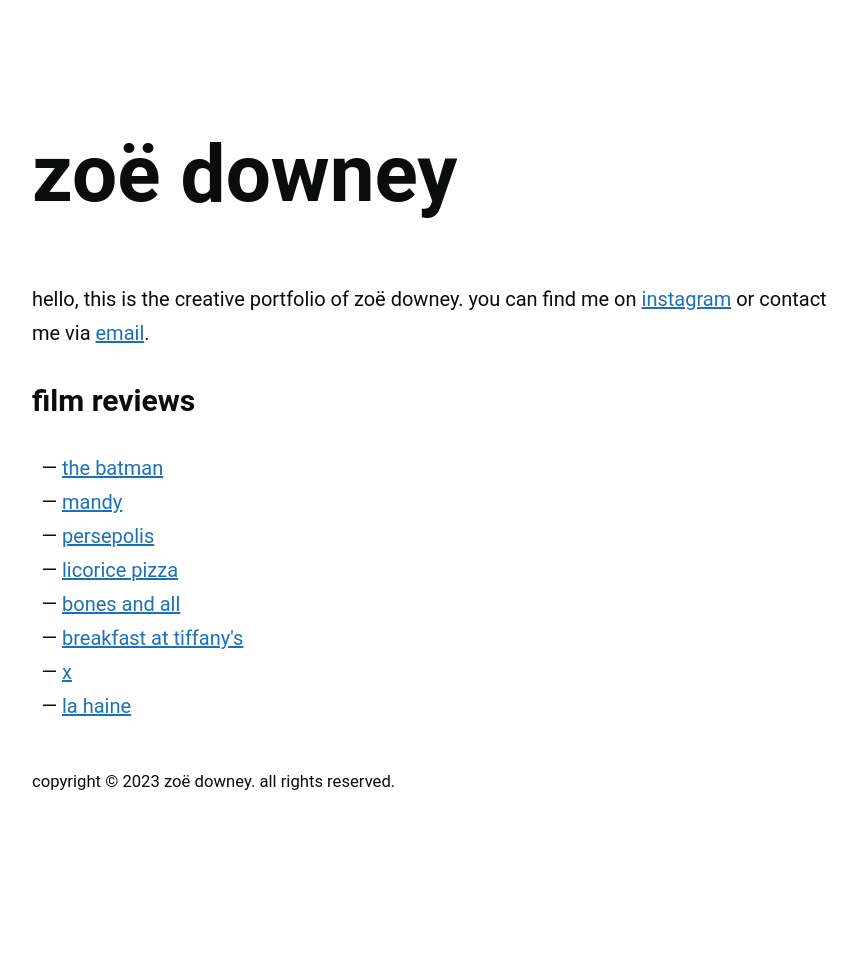
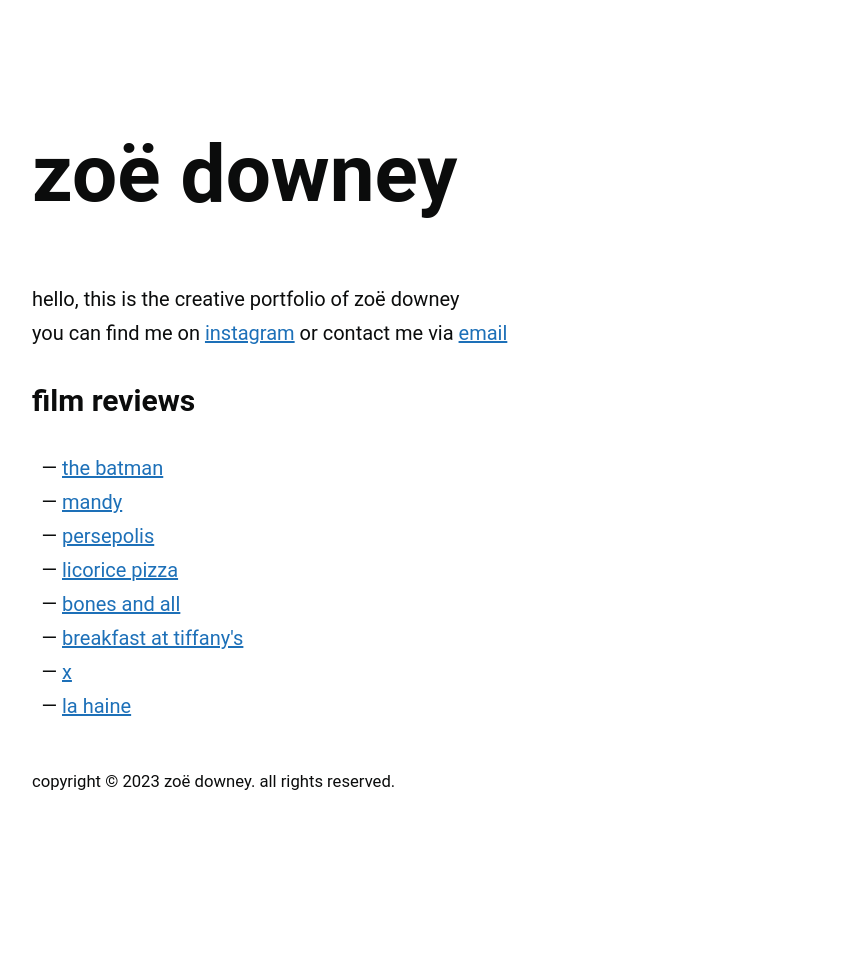
Before and after one commit to zoeurl/zoedowney.github.io, a Jekyll site: the page built from index.html, in a window 1280 px wide. Shown: the whole page, without its empty margins (208-1063 px from the left). Built offline with Jekyll 4.4.1, drawn with Linux system fonts in a browser that asks for light colours.

Commit message:
added line break

```diff
--- a/index.html
+++ b/index.html
@@ -4,9 +4,10 @@ layout: default
 <h1 class="headline">{{site.title}}</h1>
 
 <p>
-hello, this is the creative portfolio of zoë downey. you can find me on
+hello, this is the creative portfolio of zoë downey
+<br>you can find me on
 <a href="https://www.instagram.com/zoeurl/">instagram</a>
-or contact me via <a href="mailto:{{site.email}}">email</a>.
+or contact me via <a href="mailto:{{site.email}}">email</a>
 </p>
 
 <h2>film reviews</h2>
```
